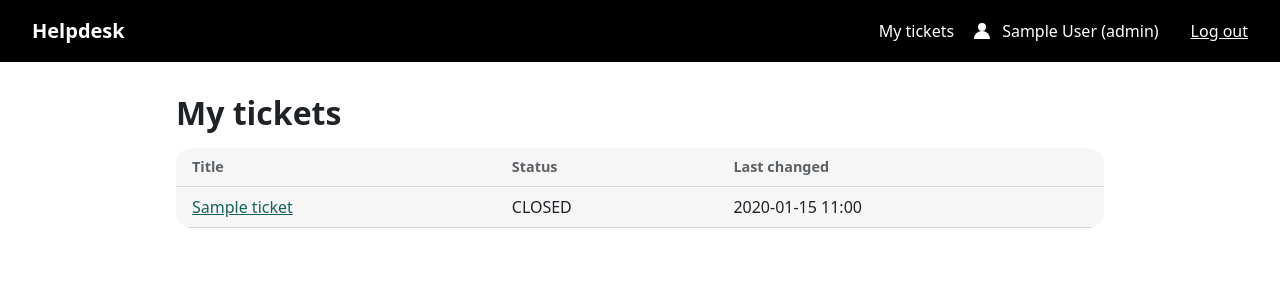
After one commit to lerniajava25/felicia-backend-labb2, a Spring Boot app: page /tickets in a window 1280 px wide. The commit adds this page. Shown: the top 300 px of the page. Run offline with Spring Boot 4, Linux system fonts and the light colour scheme; the visitor is signed in with stand-in values (Sample User, id 1); tables that the repository leaves empty hold one stand-in row (values such as "Sample post"); some of the project's set-up classes (security, data sources, template engines, error pages and the like) are left out, and stand-ins take their place; some libraries are stand-ins or nearby versions.

Commit message:
add list of own tickets at /tickets - TicketService.listFor returns the user's newest tickets first - table with title, status, last changed; message when empty - Nav: "My tickets" link - TicketListTest

```diff
--- /dev/null
+++ b/src/main/java/se/backend/labb2/helpdesk/ticket/TicketController.java
@@ -0,0 +1,23 @@
+package se.backend.labb2.helpdesk.ticket;
+
+import org.springframework.security.core.annotation.AuthenticationPrincipal;
+import org.springframework.stereotype.Controller;
+import org.springframework.ui.Model;
+import org.springframework.web.bind.annotation.GetMapping;
+import se.backend.labb2.helpdesk.security.CurrentUser;
+
+@Controller
+public class TicketController {
+
+    private final TicketService ticketService;
+
+    public TicketController(TicketService ticketService) {
+        this.ticketService = ticketService;
+    }
+
+    @GetMapping("/tickets")
+    public String list(@AuthenticationPrincipal CurrentUser current, Model model) {
+        model.addAttribute("tickets", ticketService.listFor(current));
+        return "tickets/list";
+    }
+}
--- a/src/main/resources/templates/fragments/nav.html
+++ b/src/main/resources/templates/fragments/nav.html
@@ -2,15 +2,16 @@
      xmlns:sec="http://www.thymeleaf.org/extras/spring-security"
      class="nav" th:fragment="nav">
     <a class="nav-brand" th:href="@{/}">Helpdesk</a>
+    <a sec:authorize="isAuthenticated()" th:href="@{/tickets}">My tickets</a>
     <!-- Name and role share one element, so only a normal space separates them
          (the nav's flex gap applies between nav items, not inside one). -->
     <span sec:authorize="isAuthenticated()" class="nav-user">
         <span class="nav-user-text">
             <span th:text="${#authentication.principal.displayName}">Name</span>
             <!-- Only the highest role is shown (the hierarchy gives an admin AGENT and USER too).
-                 Admins can still open /agent/** pages; this only affects the nav. -->
-            <span sec:authorize="hasRole('ADMIN')" class="nav-role">(<a th:href="@{/admin/users}">admin</a>)</span>
-            <span sec:authorize="hasRole('AGENT') and !hasRole('ADMIN')" class="nav-role">(<a th:href="@{/agent/tickets}">agent</a>)</span>
+                 Plain text: the role is information, not a link. -->
+            <span sec:authorize="hasRole('ADMIN')" class="nav-role">(admin)</span>
+            <span sec:authorize="hasRole('AGENT') and !hasRole('ADMIN')" class="nav-role">(agent)</span>
             <span sec:authorize="hasRole('USER') and !hasRole('AGENT')" class="nav-role">(user)</span>
         </span>
     </span>
--- /dev/null
+++ b/src/main/resources/templates/tickets/list.html
@@ -0,0 +1,39 @@
+<!DOCTYPE html>
+<html lang="en" xmlns:th="http://www.thymeleaf.org">
+<head th:replace="~{fragments/layout :: head('My tickets · Helpdesk')}"></head>
+<body>
+<div th:replace="~{fragments/nav :: nav}"></div>
+
+<main>
+    <h1>My tickets</h1>
+
+    <p th:if="${tickets.isEmpty()}" class="msg msg-info" role="status">You have no tickets yet.</p>
+
+    <section th:unless="${tickets.isEmpty()}" class="ticket-list">
+        <div class="table-wrap">
+            <table class="ticket-table">
+                <thead>
+                <tr>
+                    <th scope="col">Title</th>
+                    <th scope="col">Status</th>
+                    <th scope="col">Last changed</th>
+                </tr>
+                </thead>
+                <tbody>
+                <tr th:each="row : ${tickets}">
+                    <td class="ticket-title">
+                        <a th:href="@{/tickets/{id}(id=${row.id})}" th:text="${row.title}">Title</a>
+                    </td>
+                    <!-- IN_PROGRESS becomes "status status-in-progress" -->
+                    <td th:with="slug=${row.status.name().toLowerCase().replace('_', '-')}"
+                        th:class="${'status status-' + slug}"
+                        th:text="${row.status}">NEW</td>
+                    <td th:text="${row.lastModified}">2026-01-01 12:00</td>
+                </tr>
+                </tbody>
+            </table>
+        </div>
+    </section>
+</main>
+</body>
+</html>
```
Also changed, not shown: src/main/java/se/backend/labb2/helpdesk/ticket/TicketRow.java (added, +23 -0 lines), src/main/java/se/backend/labb2/helpdesk/ticket/TicketService.java (added, +25 -0 lines), 2 other files.
